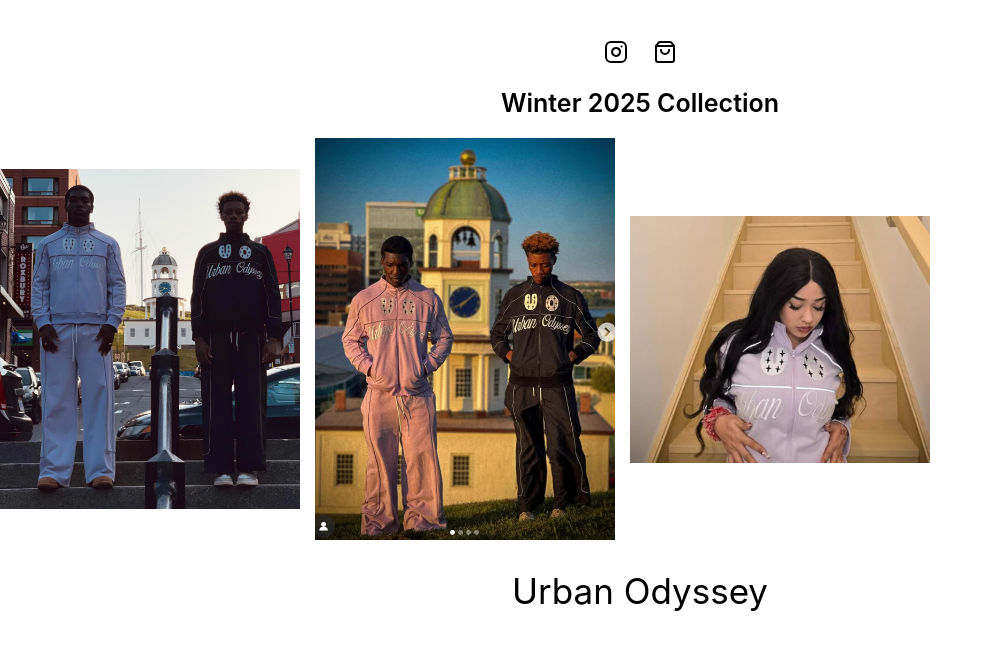
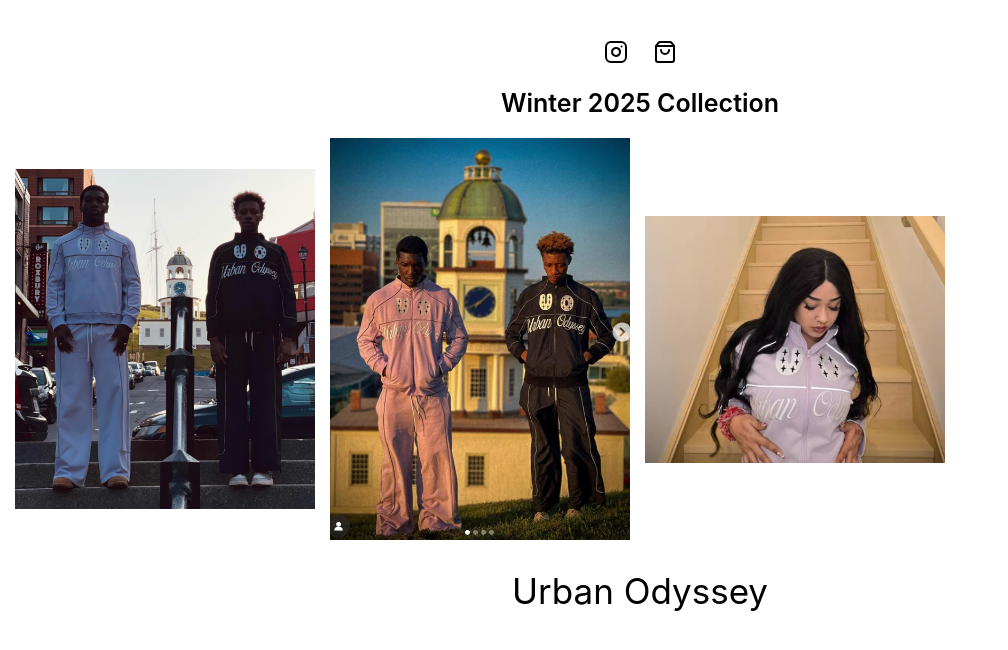
Before and after one commit to edzainhema/urbanodyssey, a React (Create React App) app: page / in a window 1280 px wide. Shown: the top 650 px of the page, without its empty margins (0-1008 px from the left). Built offline with nearby package versions, Linux system fonts and the light colour scheme.

Commit message:
your message here

```diff
--- a/src/App.tsx
+++ b/src/App.tsx
@@ -36,7 +36,7 @@
     <img
       src="/image.png"
       alt="Urban Odyssey 1"
-      style={{ width: "300px" }}
+      style={{ width: "300px", marginLeft: 15 }}
     />
     <img
       src="/image_two.png"
```
